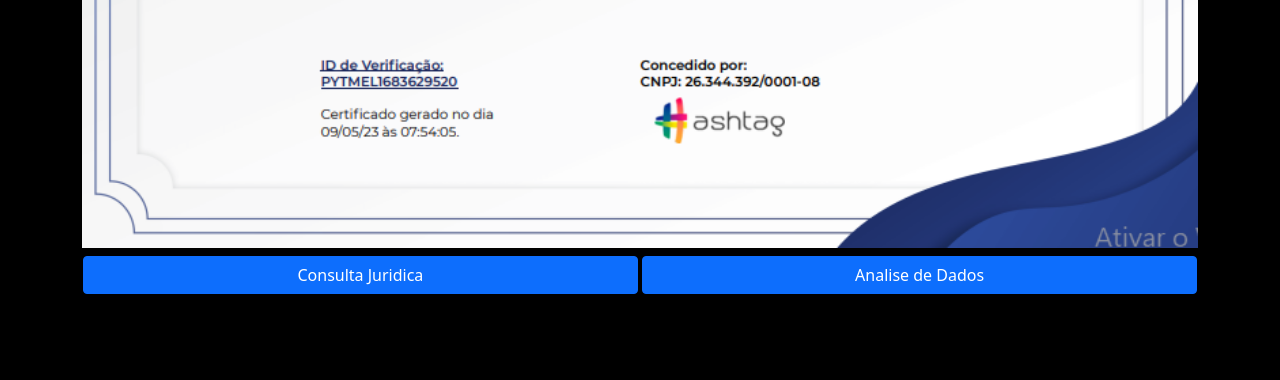
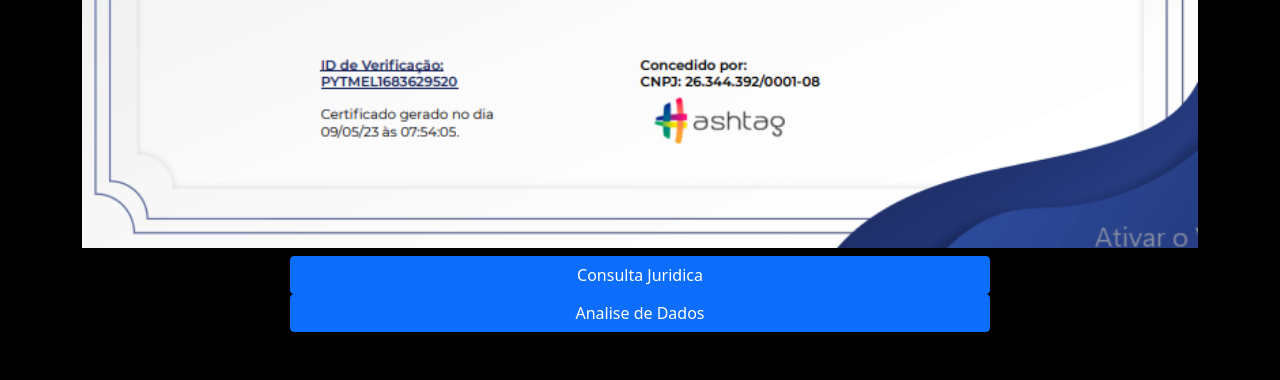
Before and after one commit to MelquiAlves2001/meucurriculo, a Flask app: page /python in a window 1280 px wide. Shown: the part 730-1110 px from the top of the page. Before the commit the page ends 1024 px from the top, so only its background shows below. Run offline with Flask 3, Linux system fonts and the light colour scheme.

Commit message:
ajustando a largura dos botoes

```diff
--- a/melqui/templates/python.html
+++ b/melqui/templates/python.html
@@ -17,8 +17,8 @@
         <div class="row mt-2">
         </div>
         <div class="text-center">
-            <a class="btn btn-primary" style="width: 555px;" href="{{url_for('static',filename='pythonarquivos/consultajuridica.zip')}}" role="button" download>Consulta Juridica</a>
-            <a class="btn btn-primary" style="width: 555px;" href="{{url_for('static',filename='pythonarquivos/analisededados.zip')}}" role="button" download>Analise de Dados</a>
+            <a class="btn btn-primary" style="width: 700px;" href="{{url_for('static',filename='pythonarquivos/consultajuridica.zip')}}" role="button" download>Consulta Juridica</a>
+            <a class="btn btn-primary" style="width: 700px;" href="{{url_for('static',filename='pythonarquivos/analisededados.zip')}}" role="button" download>Analise de Dados</a>
         </div>
     <div class="row mt-5">
     </div>
```
